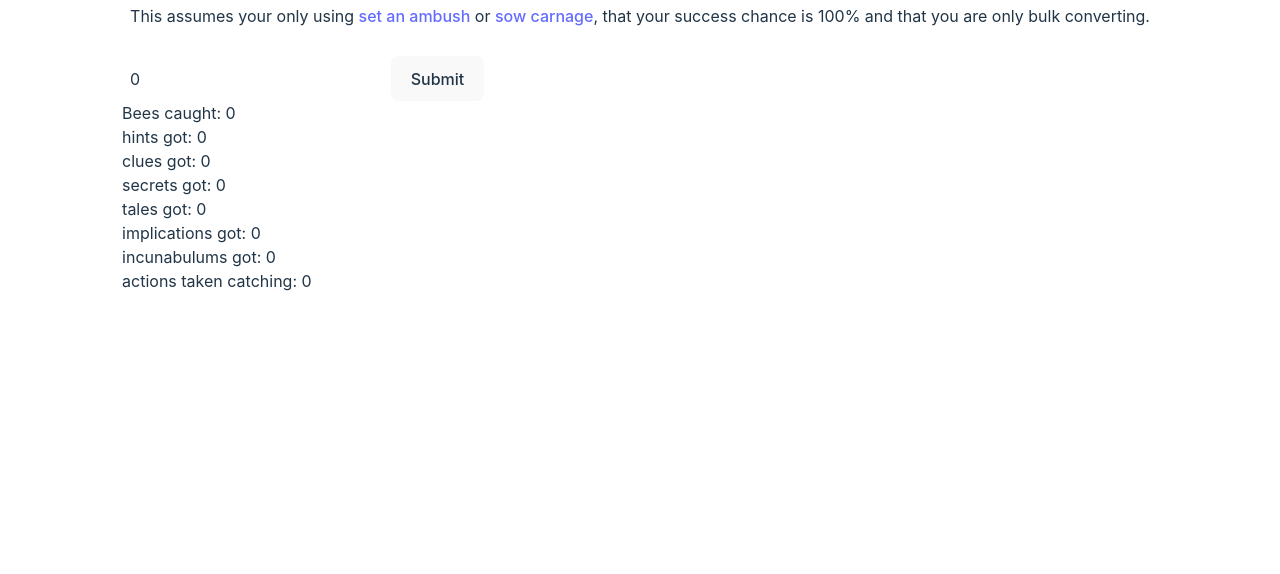
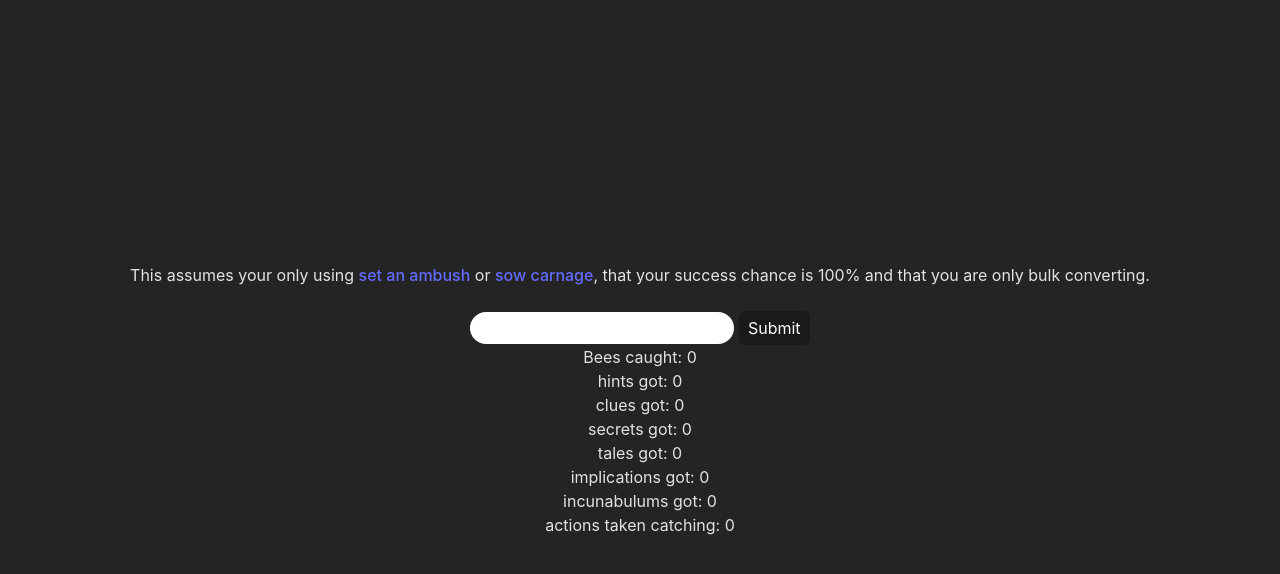
Before and after one commit to danielosw/danielosw.github.io, a SvelteKit app: page /huntingbees in a window 1280 px wide. Shown: the top 574 px of the page. Built offline with nearby package versions, Linux system fonts and the light colour scheme.

Commit message:
make things vertically centered

```diff
--- a/postcss.config.cjs
+++ b/postcss.config.cjs
@@ -1,8 +1,9 @@
 const purgecss = require("@fullhuman/postcss-purgecss");
 module.exports = {
 	plugins: [
+		require("postcss-import"),
 		require("postcss-nesting"),
-		require("postcss-import"),
+
 		require("tailwindcss"),
 		require("autoprefixer"),
 		require("cssnano")({
--- a/src/app.css
+++ b/src/app.css
@@ -15,83 +15,57 @@
     -webkit-font-smoothing: antialiased;
     -moz-osx-font-smoothing: grayscale;
 }
+.submit {
+    border-radius: 8px;
+    border: 1px solid transparent;
+    @apply small-button;
+    @apply rounded-md;
+    font-family: inherit;
+    background-color: #1a1a1a;
+    cursor: pointer;
+    transition: border-color 0.25s;
+    &:hover {
+        border-color: #646cff;
+    }
+    &:focus-visible &:focus {
+        outline: 4px auto -webkit-focus-ring-color;
+    }
+}
 
+.justiflex {
+    @apply flex;
+    @apply text-center;
+    @apply justify-center;
+    @apply min-h-screen;
+}
+.button {
+    @apply text-white;
+    @apply text-center;
+    @apply rounded-full;
+}
+.large-button {
+    @apply button;
+    @apply px-4;
+    @apply py-2;
+}
+.small-button {
+    @apply button;
+    @apply px-2;
+    @apply py-1;
+}
+.centerflex {
+    @apply flex;
+    @apply justify-center;
+    @apply self-center;
+    @apply items-center;
+    @apply text-center;
+    @apply min-h-screen;
+}
 a {
     font-weight: 500;
     color: #646cff;
     text-decoration: inherit;
-  &:hover{
+    &:hover {
         color: #535bf2;
     }
 }
-
-
-
-
-h1 {
-  font-size: 3.2em;
-  line-height: 1.1;
-}
-
-.card {
-  padding: 2em;
-}
-
-#app {
-  max-width: 1280px;
-  margin: 0 auto;
-  padding: 2rem;
-  text-align: center;
-}
-
-button {
-  border-radius: 8px;
-  border: 1px solid transparent;
-  padding: 0.6em 1.2em;
-  font-size: 1em;
-  font-weight: 500;
-  font-family: inherit;
-  background-color: #1a1a1a;
-  cursor: pointer;
-  transition: border-color 0.25s;
-  &:hover{
-    border-color: #646cff;
-  }
-  &:focus-visible
-  &:focus
-  {
-
-    outline: 4px auto -webkit-focus-ring-color;
-  }
-}
-
-
-@media (prefers-color-scheme: light) {
-  :root {
-    color: #213547;
-    background-color: #ffffff;
-  }
-  a:hover {
-    color: #747bff;
-  }
-  button {
-    background-color: #f9f9f9;
-  }
-}
-.logo {
-  height: 6em;
-  padding: 1.5em;
-  will-change: filter;
-  transition: filter 300ms;
-  filter: drop-shadow(0 0 2em #ff3e00aa);
-  &.svelte:hover{
-    filter: drop-shadow(0 0 2em #ff3e00aa);
-  }
-  &:hover {
-    filter: drop-shadow(0 0 2em #646cffaa);
-  }
-}
-
-.read-the-docs {
-  color: #888;
-}
--- /dev/null
+++ b/src/routes/+layout.svelte
@@ -0,0 +1,4 @@
+<script lang="ts">
+import "../app.css";
+</script>
+<slot></slot>
--- a/src/routes/+page.svelte
+++ b/src/routes/+page.svelte
@@ -1,18 +1,15 @@
-<script lang="ts">
-import "../app.css";
-</script>
-<main class="justify-center self-center">
-    <div class="flex justify-center self-center">
-        <p class="px-4 py-2 rounded-full bg-purple-500 text-white">
+<main class="">
+    <div class="centerflex">
+        <ul>
+        <li>
+            <p class="large-button bg-purple-500">
             Hello! I am Daniel, and welcome to my site.
-        </p>
-    </div>
-    <div class="flex justify-center self-center">
-        <ul class="">
-            <div class="px-2 py-1 rounded-full bg-violet-500 text-white text-center">
+        </p></li>
+        <li>
+            <div class="small-button bg-violet-500">
                 My Projects
-            </div>
-            <li class="bg-red-500 rounded-full px-2 py-1">
+            </div></li>
+            <li class="bg-red-500 small-button">
                 <a href="/huntingbees"> fallen london calculators</a>
             </li>
         </ul>
--- a/src/routes/huntingbees/+page.svelte
+++ b/src/routes/huntingbees/+page.svelte
@@ -1,5 +1,4 @@
 <script lang="ts">
-import "../../app.css";
 let holder: number = 0;
 let placenum: number = 0;
 let bees: number = placenum * 25;
@@ -64,18 +63,18 @@ function notzero(num: number): number {
 </script>
 
 <main>
-<div class="flex justify-center">
+<div class="centerflex">
 <ul>
 <li>
-<p class="justify-center px-2 py-1">
+<p>
     This assumes your only using <a href="https://fallenlondon.wiki/wiki/Set_an_ambush">set an ambush</a> or <a href="https://fallenlondon.wiki/wiki/Sow_carnage">sow carnage</a>, that your success chance is 100% and that you are only bulk converting.
 </p>
 </li>
 <li>
 <br>
 <form on:submit|preventDefault={calc}>
-<input bind:value={holder} placeholder="enter bee amount" class="px-2 py-1 rounded-full"/>
-<button disabled={!holder} type="submit">Submit</button>
+<input bind:value={holder} placeholder="enter bee amount" class="small-button"/>
+<button disabled={!holder} type="submit" class="submit">Submit</button>
 </form>
 </li>
 <li>
```
Also changed, not shown: package.json (+11 -9 lines), 1 other file (tests, documents, lock files or other folders). Lines whose indentation alone changed are shown as unchanged.
